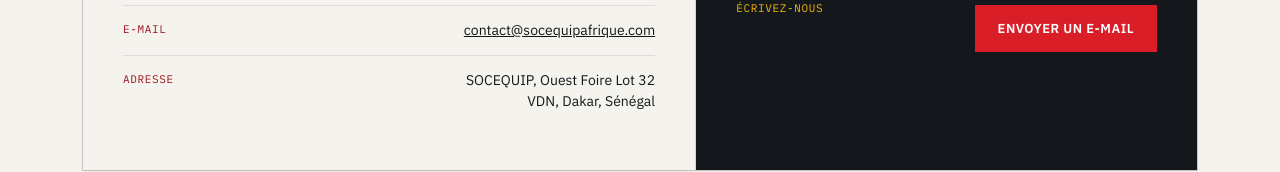
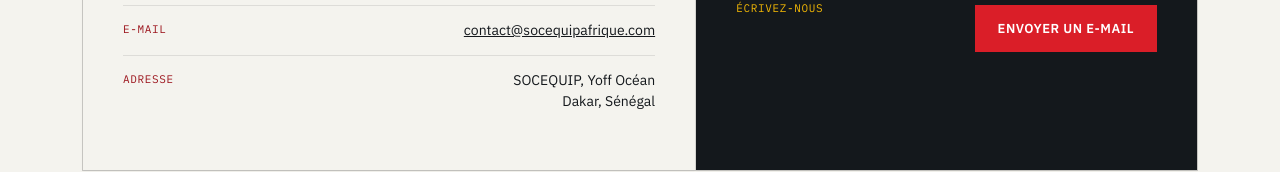
Before and after one commit to joyyboyy11/SOCEQUIP, a plain HTML site: page index.html in a window 1280 px wide. Shown: the part 7390-7562 px from the top of the page. Drawn offline with Linux system fonts and the light colour scheme.

Commit message:
Update address information in index.html

```diff
--- a/index.html
+++ b/index.html
@@ -403,7 +403,7 @@
         <div class="field-row"><span class="k">Téléphone</span><span class="v"><a href="tel:+221772504987">77 250 49 87</a><br><a href="tel:+221770134211">77 013 42 11</a></span></div>
         <div class="field-row"><span class="k">Standard</span><span class="v"><a href="tel:+221338643165">+221 33 864 31 65</a></span></div>
         <div class="field-row"><span class="k">E-mail</span><span class="v"><a href="mailto:contact@socequipafrique.com">contact@socequipafrique.com</a></span></div>
-        <div class="field-row"><span class="k">Adresse</span><span class="v">SOCEQUIP, Ouest Foire Lot 32<br>VDN, Dakar, Sénégal</span></div>
+        <div class="field-row"><span class="k">Adresse</span><span class="v">SOCEQUIP, Yoff Océan<br>Dakar, Sénégal</span></div>
       </div>
       <div class="contact-panel dark">
         <h3 style="color:var(--white)">Informations légales</h3>
```
